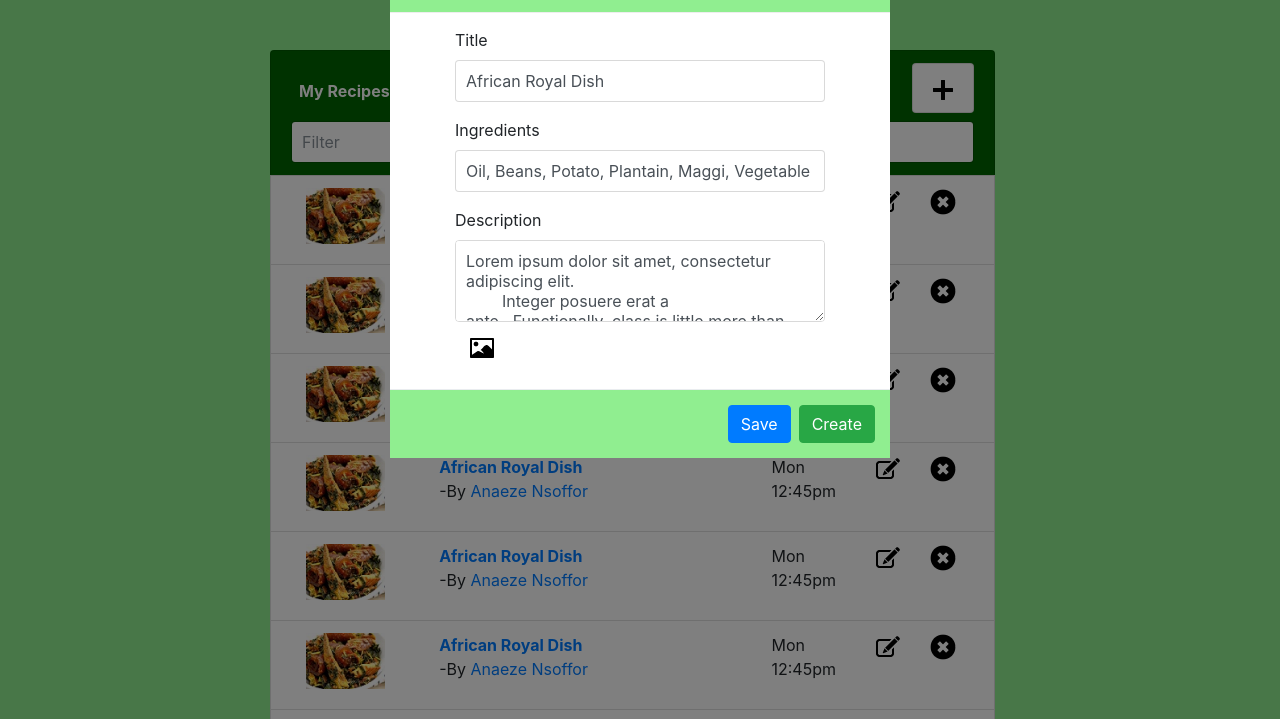
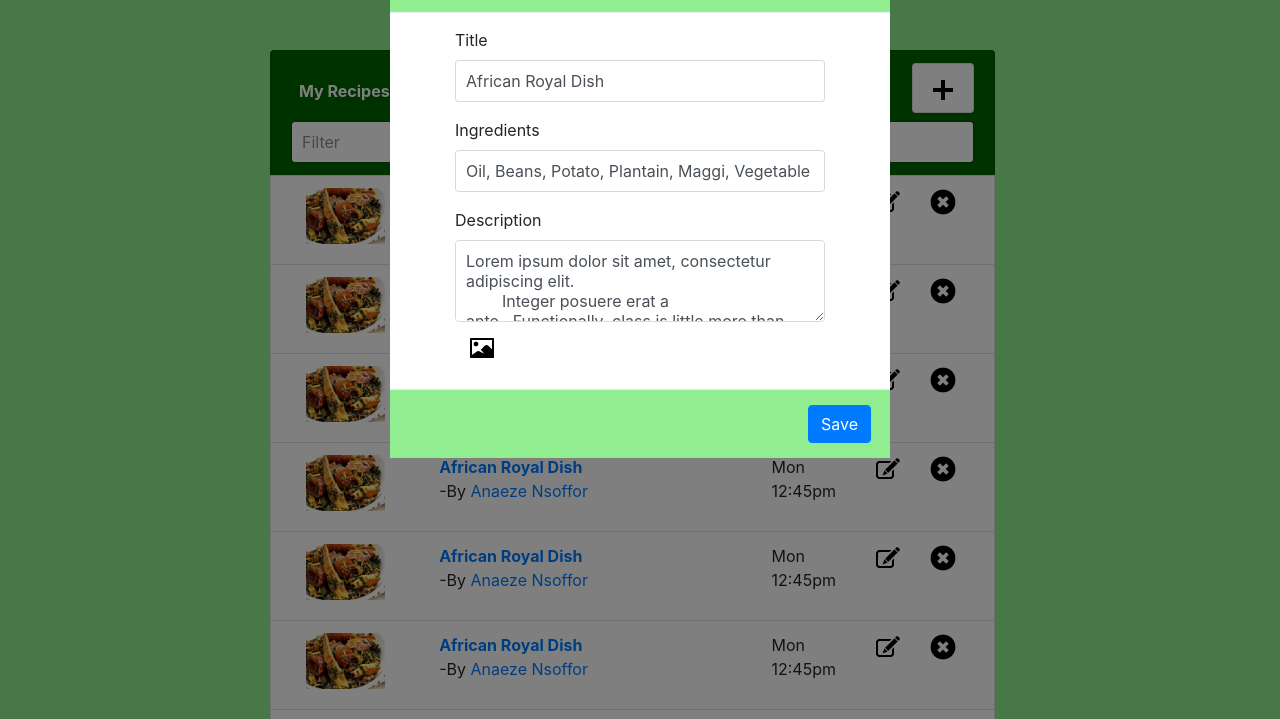
Before and after one commit to nzediegwu1/More-Recipe, a website: page template/pages/MyRecipes.html in a window 1280 px wide. Both pictures are taken after a click on the link 887 px from the left and 278 px from the top of the page. Shown: the part 78-797 px from the top of the page. Drawn offline with Linux system fonts and the light colour scheme.

Commit message:
ch(app.js):
*modified app.js to send login.html page on default route
*modified jquery to hide and show either create or save button of myRecipes modal

```diff
--- a/server/app.js
+++ b/server/app.js
@@ -10,8 +10,13 @@ const app = express();
 app.use(bodyParser.json());
 app.use(bodyParser.urlencoded({ extended: false }));
 app.use(express.static(path.join(__dirname, 'public')));
+app.use(express.static(path.join(__dirname, '../template')));
+
 
 app.use('/api/v1/recipes', recipes);
 app.use('/api/v1/users', users);
+app.use('/', (req, res) => {
+    res.sendFile(path.join(__dirname, '../template', 'Login.html'));
+});
 
 export default app;
--- a/template/pages/MyRecipes.html
+++ b/template/pages/MyRecipes.html
@@ -239,8 +239,8 @@
                         </form>
                     </div>
                     <div class="modal-footer ce-modal-sections">
-                        <button type="button" class="btn btn-primary" data-dismiss="modal">Save</button>
-                        <button type="button" class="btn btn-success" data-dismiss="modal">Create</button>
+                        <button type="button" class="btn btn-primary" data-dismiss="modal" id="save">Save</button>
+                        <button type="button" class="btn btn-success" data-dismiss="modal" id="create">Create</button>
                     </div>
                 </div>
             </div>
--- a/template/resources/scripts/app.js
+++ b/template/resources/scripts/app.js
@@ -15,8 +15,13 @@ $(document).ready(() => {
         $('#recipeName').val('African Royal Dish');
         $('#ingredients').val('Oil, Beans, Potato, Plantain, Maggi, Vegetable');
         $('#description').val(description);
+        $('#save').show();
+        $('#create').hide();
     });
-
+    $('#create').click(() => {
+        $('#save').hide();
+        $('#create').show();
+    });
     $('#createRecipe').click(() => {
         $('#modalTitle').text('Create Recipe');
         $('#recipeName,#ingredients,#description').val('');
```
